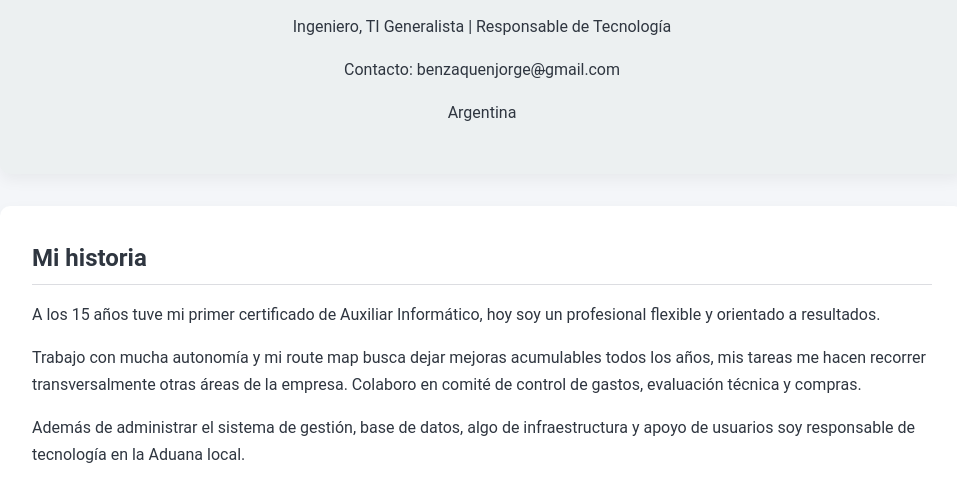
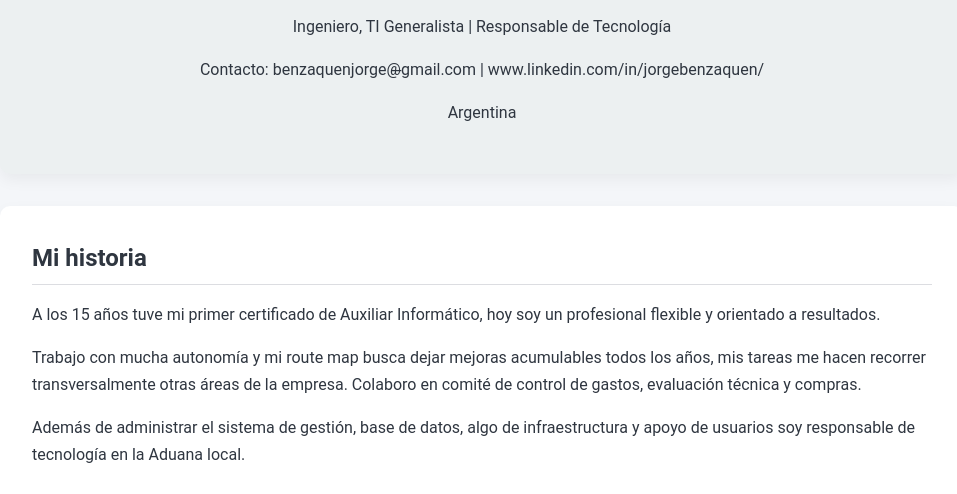
Before and after one commit to ChorchChorch/MarcaPersonal, a plain HTML site: page CV/CV_ESTATICO/index.html in a window 1280 px wide. Shown: the part 306-800 px from the top of the page, without its empty margins (158-1115 px from the left). Drawn offline with Linux system fonts and the light colour scheme; a web font is replaced by a local one.

Commit message:
Update index.html
ADD( Linkedin en Hero)

```diff
--- a/CV/CV_ESTATICO/index.html
+++ b/CV/CV_ESTATICO/index.html
@@ -24,7 +24,7 @@
     <img src="persona.jpg" alt="Foto de Jorge Benzaquen" class="profile-pic" />
     <h1>Benzaquen Jorge A</h1>
     <p>Ingeniero, TI Generalista | Responsable de Tecnología</p>
-    <p>Contacto: benzaquenjorge@̶gmail․com</p>
+    <p>Contacto: benzaquenjorge@̶gmail․com | www.linkedin.com/in/jorgebenzaquen/</p>
     <p>Argentina</p>
   </header>
 
```
